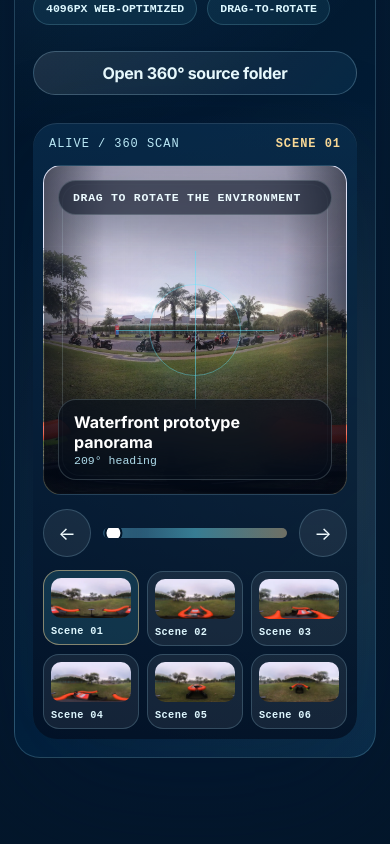
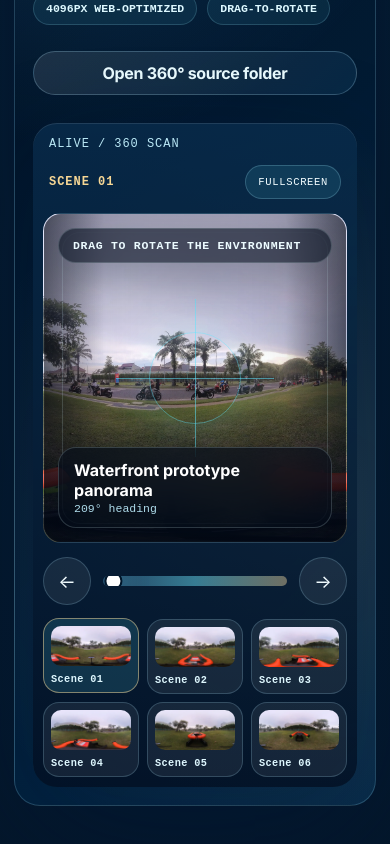
Before and after one commit to vaskoyudha/alive-sea-showcase, a React (Vite) app: page / in a window 390 px wide. Shown: the part 4620-5464 px from the top of the page. Built offline with nearby package versions, Linux system fonts and the light colour scheme; a web font is replaced by a local one.

Commit message:
fix: stabilize 360 viewer fullscreen

```diff
--- a/src/App.css
+++ b/src/App.css
@@ -827,9 +827,37 @@
   text-transform: uppercase;
 }
 
+.viewer-topline-actions {
+  display: inline-flex;
+  align-items: center;
+  justify-content: flex-end;
+  gap: 10px;
+}
+
 .viewer-topline strong {
   color: var(--gold);
   font-weight: 700;
+}
+
+.fullscreen-toggle {
+  min-height: 34px;
+  padding: 0 12px;
+  border: 1px solid rgba(174, 234, 255, 0.22);
+  border-radius: 999px;
+  color: #f1fcff;
+  background: rgba(94, 231, 255, 0.1);
+  font: inherit;
+  font-size: 0.66rem;
+  letter-spacing: 0.06em;
+  text-transform: uppercase;
+  cursor: pointer;
+  transition: transform 180ms ease, border-color 180ms ease, background 180ms ease;
+}
+
+.fullscreen-toggle:hover {
+  transform: translateY(-1px);
+  border-color: rgba(247, 215, 149, 0.52);
+  background: rgba(94, 231, 255, 0.16);
 }
 
 .panorama-window {
@@ -851,6 +879,10 @@
 
 .panorama-window:active {
   cursor: grabbing;
+}
+
+.panorama-window.is-dragging {
+  transition: none;
 }
 
 .panorama-window::before {
@@ -1049,6 +1081,51 @@
   letter-spacing: 0.04em;
 }
 
+body.viewer-fullscreen-open {
+  overflow: hidden;
+}
+
+.viewer-shell.viewer-shell-fullscreen:not(:fullscreen) {
+  position: fixed;
+  inset: 0;
+  z-index: 1000;
+}
+
+.viewer-shell.viewer-shell-fullscreen,
+.viewer-shell:fullscreen {
+  width: 100vw;
+  height: 100vh;
+  max-width: none;
+  margin: 0;
+  padding: clamp(12px, 2vw, 24px);
+  border-radius: 0;
+  background:
+    radial-gradient(circle at 16% 12%, rgba(94, 231, 255, 0.18), transparent 28rem),
+    radial-gradient(circle at 88% 78%, rgba(247, 215, 149, 0.14), transparent 24rem),
+    linear-gradient(135deg, rgba(1, 8, 20, 0.98), rgba(4, 40, 74, 0.96));
+  overflow: auto;
+  grid-template-rows: auto minmax(0, 1fr) auto auto;
+}
+
+.viewer-shell.viewer-shell-fullscreen .panorama-window,
+.viewer-shell:fullscreen .panorama-window {
+  height: min(74vh, 840px);
+  min-height: min(74vh, 840px);
+  border-radius: 22px;
+  background-size: auto 100%;
+}
+
+.viewer-shell.viewer-shell-fullscreen .viewer-topline,
+.viewer-shell:fullscreen .viewer-topline {
+  align-items: center;
+  padding-inline: 2px;
+}
+
+.viewer-shell.viewer-shell-fullscreen .scene-strip,
+.viewer-shell:fullscreen .scene-strip {
+  grid-template-columns: repeat(6, minmax(92px, 1fr));
+}
+
 @media (max-width: 1080px) {
   .view360-section {
     grid-template-columns: 1fr;
@@ -1097,4 +1174,30 @@
   .scene-strip {
     grid-template-columns: repeat(3, minmax(0, 1fr));
   }
+
+  .viewer-topline {
+    flex-wrap: wrap;
+  }
+
+  .viewer-topline-actions {
+    width: 100%;
+    justify-content: space-between;
+  }
+
+  .viewer-shell.viewer-shell-fullscreen,
+  .viewer-shell:fullscreen {
+    padding: 10px;
+    border-radius: 0;
+  }
+
+  .viewer-shell.viewer-shell-fullscreen .panorama-window,
+  .viewer-shell:fullscreen .panorama-window {
+    height: calc(100svh - 260px);
+    min-height: 320px;
+  }
+
+  .viewer-shell.viewer-shell-fullscreen .scene-strip,
+  .viewer-shell:fullscreen .scene-strip {
+    grid-template-columns: repeat(3, minmax(0, 1fr));
+  }
 }
--- a/src/App.tsx
+++ b/src/App.tsx
@@ -1,4 +1,4 @@
-import { type PointerEvent, useRef, useState } from 'react'
+import { type PointerEvent, useEffect, useRef, useState } from 'react'
 import './App.css'
 
 const driveUrl = 'https://drive.google.com/drive/folders/1vshOZCRxXkgY5Yj5CDcST13iDoHaBT_-'
@@ -114,8 +114,60 @@ const wrapPercent = (value: number) => ((value % 100) + 100) % 100
 function View360() {
   const [sceneIndex, setSceneIndex] = useState(0)
   const [rotation, setRotation] = useState(58)
+  const [isDragging, setIsDragging] = useState(false)
+  const [isFullscreen, setIsFullscreen] = useState(false)
   const dragRef = useRef<{ startX: number; startRotation: number } | null>(null)
+  const viewerShellRef = useRef<HTMLDivElement | null>(null)
   const activeScene = panoramaScenes[sceneIndex]
+
+  useEffect(() => {
+    const stopWindowDrag = () => {
+      dragRef.current = null
+      setIsDragging(false)
+    }
+
+    window.addEventListener('pointerup', stopWindowDrag)
+    window.addEventListener('pointercancel', stopWindowDrag)
+
+    return () => {
+      window.removeEventListener('pointerup', stopWindowDrag)
+      window.removeEventListener('pointercancel', stopWindowDrag)
+    }
+  }, [])
+
+  useEffect(() => {
+    const syncNativeFullscreen = () => {
+      setIsFullscreen(document.fullscreenElement === viewerShellRef.current)
+    }
+
+    document.addEventListener('fullscreenchange', syncNativeFullscreen)
+
+    return () => {
+      document.removeEventListener('fullscreenchange', syncNativeFullscreen)
+    }
+  }, [])
+
+  useEffect(() => {
+    document.body.classList.toggle('viewer-fullscreen-open', isFullscreen)
+
+    return () => {
+      document.body.classList.remove('viewer-fullscreen-open')
+    }
+  }, [isFullscreen])
+
+  useEffect(() => {
+    const exitFallbackFullscreen = (event: KeyboardEvent) => {
+      if (event.key === 'Escape' && isFullscreen && !document.fullscreenElement) {
+        setIsFullscreen(false)
+      }
+    }
+
+    window.addEventListener('keydown', exitFallbackFullscreen)
+
+    return () => {
+      window.removeEventListener('keydown', exitFallbackFullscreen)
+    }
+  }, [isFullscreen])
 
   const rotateBy = (amount: number) => {
     setRotation((current) => wrapPercent(current + amount))
@@ -123,7 +175,11 @@ function View360() {
 
   const handlePointerDown = (event: PointerEvent<HTMLDivElement>) => {
     dragRef.current = { startX: event.clientX, startRotation: rotation }
-    event.currentTarget.setPointerCapture(event.pointerId)
+    setIsDragging(true)
+
+    if (typeof event.currentTarget.setPointerCapture === 'function') {
+      event.currentTarget.setPointerCapture(event.pointerId)
+    }
   }
 
   const handlePointerMove = (event: PointerEvent<HTMLDivElement>) => {
@@ -132,8 +188,42 @@ function View360() {
     setRotation(wrapPercent(dragRef.current.startRotation - delta * 0.08))
   }
 
-  const stopDragging = () => {
+  const stopDragging = (event: PointerEvent<HTMLDivElement>) => {
     dragRef.current = null
+    setIsDragging(false)
+
+    if (
+      typeof event.currentTarget.hasPointerCapture === 'function' &&
+      event.currentTarget.hasPointerCapture(event.pointerId) &&
+      typeof event.currentTarget.releasePointerCapture === 'function'
+    ) {
+      event.currentTarget.releasePointerCapture(event.pointerId)
+    }
+  }
+
+  const toggleFullscreen = async () => {
+    const shell = viewerShellRef.current
+    if (!shell) return
+
+    if (isFullscreen) {
+      if (document.fullscreenElement && typeof document.exitFullscreen === 'function') {
+        await document.exitFullscreen()
+      }
+      setIsFullscreen(false)
+      return
+    }
+
+    if (document.fullscreenEnabled && typeof shell.requestFullscreen === 'function') {
+      setIsFullscreen(true)
+      try {
+        await shell.requestFullscreen()
+        return
+      } catch {
+        return
+      }
+    }
+
+    setIsFullscreen(true)
   }
 
   return (
@@ -156,13 +246,24 @@ function View360() {
         </a>
       </div>
 
-      <div className="viewer-shell">
+      <div className={`viewer-shell${isFullscreen ? ' viewer-shell-fullscreen' : ''}`} ref={viewerShellRef}>
         <div className="viewer-topline">
           <span>ALIVE / 360 SCAN</span>
-          <strong>{activeScene.label}</strong>
+          <div className="viewer-topline-actions">
+            <strong>{activeScene.label}</strong>
+            <button
+              type="button"
+              className="fullscreen-toggle"
+              onClick={() => void toggleFullscreen()}
+              aria-label={isFullscreen ? 'Exit fullscreen 360 viewer' : 'Enter fullscreen 360 viewer'}
+              aria-pressed={isFullscreen}
+            >
+              {isFullscreen ? 'Exit fullscreen' : 'Fullscreen'}
+            </button>
+          </div>
         </div>
         <div
-          className="panorama-window"
+          className={`panorama-window${isDragging ? ' is-dragging' : ''}`}
           role="img"
           aria-label={activeScene.alt}
           style={{ backgroundImage: `url(${asset(activeScene.src)})`, backgroundPosition: `${rotation}% 50%` }}
@@ -170,7 +271,6 @@ function View360() {
           onPointerMove={handlePointerMove}
           onPointerUp={stopDragging}
           onPointerCancel={stopDragging}
-          onPointerLeave={stopDragging}
         >
           <div className="viewer-glass" aria-hidden="true" />
           <div className="viewer-reticle" aria-hidden="true" />
```
Also changed, not shown: 1 other file (tests, documents, lock files or other folders).
